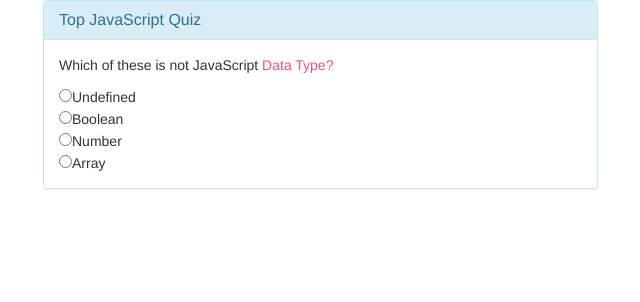
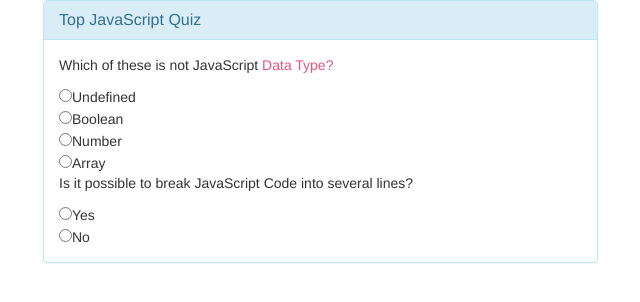
Before and after one commit to marvzach/Quiz-Board, a plain HTML site: page index.html in a window 1280 px wide. Shown: the whole page, without its empty margins (27-667 px from the left). Drawn offline with nearby package versions, Linux system fonts and the light colour scheme.

Commit message:
Added a paragraph for the first question and Radio input tags for choices

```diff
--- a/index.html
+++ b/index.html
@@ -24,7 +24,9 @@
              <input type = "radio" id = "board" name = "question2" value = "Boolean">Boolean<br>
              <input type = "radio" id = "board" name = "question2" value = "Number">Number<br>
              <input type = "radio" id = "board" name = "question2" value = "Array">Array<br>
-
+             <p class = "questions">Is it possible to break JavaScript Code into several lines?</p>
+              <input type = "radio" id = "board" name = "question3" value = "Yes">Yes<br>
+              <input type = "radio" id = "board" name = "question3" value = "No">No<br>
             </form>
           </div>
         </div>
```
